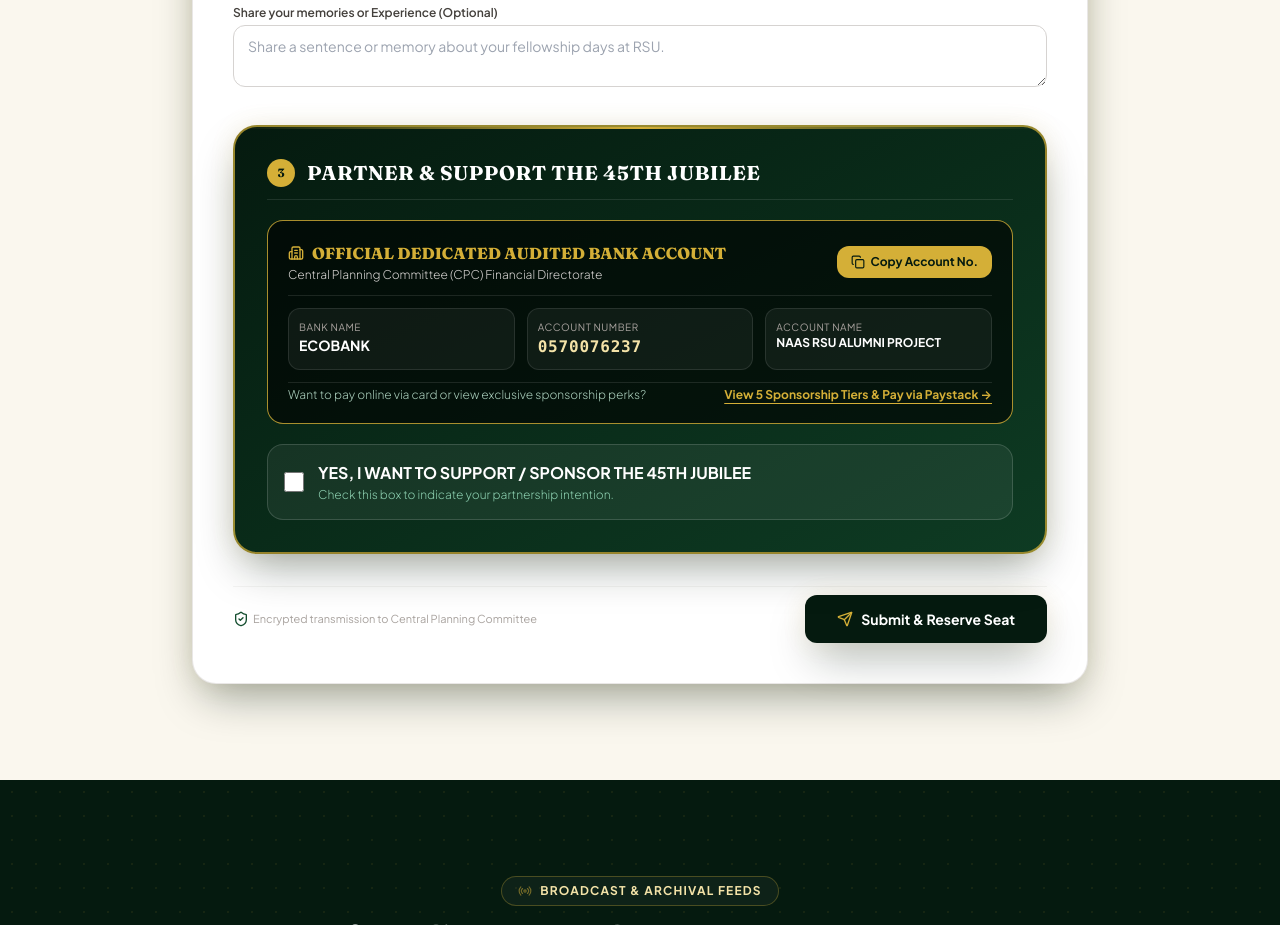
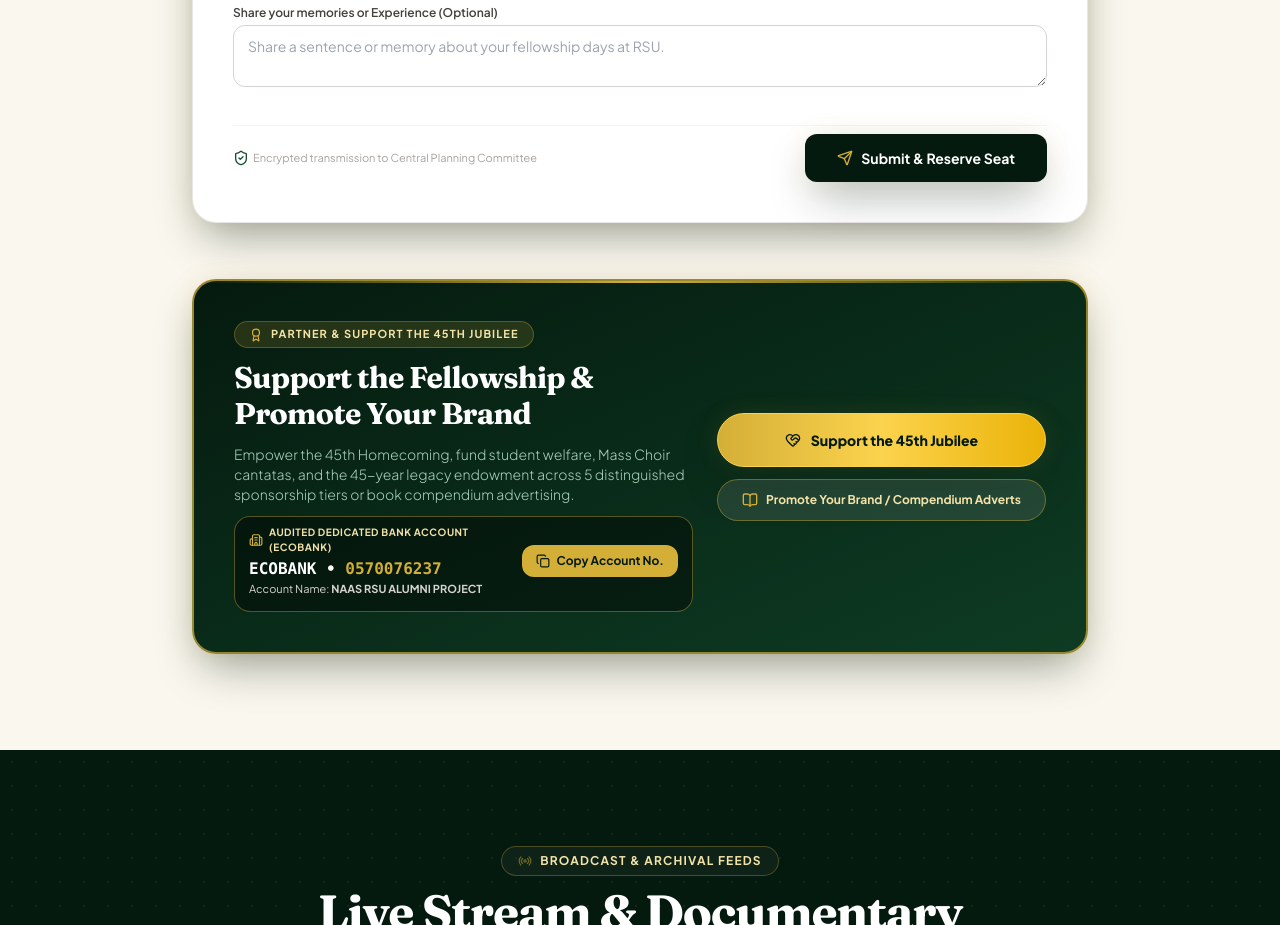
Before and after one commit to NATION-eng/RSU-ALUMINI-WEBSITE-, a React (Vite) app: page / in a window 1280 px wide. Shown: the part 6320-7245 px from the top of the page. Built offline with nearby package versions, Linux system fonts and the light colour scheme.

Commit message:
refactor(rsvp): clean up census form and place bold support indicator and button after the form

```diff
--- a/src/App.jsx
+++ b/src/App.jsx
@@ -133,8 +133,8 @@ export default function App() {
       {/* 6. In-Page Live "I Will Be There" DP Generator */}
       <DpGenerator />
 
-      {/* 7. Dual-Purpose Alumni Census Directory & Event RSVP System (With Bold Support Card) */}
-      <CensusRsvpSection />
+      {/* 7. Dual-Purpose Alumni Census Directory & Event RSVP System */}
+      <CensusRsvpSection onOpenSponsors={handleOpenSponsors} />
 
       {/* 8. Media, Livestream Center & Institutional Coverage */}
       <MediaSection />
--- a/src/components/CensusRsvpSection.jsx
+++ b/src/components/CensusRsvpSection.jsx
@@ -1,11 +1,11 @@
 import React, { useState } from 'react';
-import { UserCheck, CheckCircle, Database, Send, ShieldCheck, AlertCircle, Building2, Copy, Check } from 'lucide-react';
+import { UserCheck, CheckCircle, Database, Send, ShieldCheck, AlertCircle, Building2, Copy, Check, Award, HeartHandshake, BookOpen } from 'lucide-react';
 import confetti from 'canvas-confetti';
 import { supabase } from '../lib/supabase';
 import { WORLD_COUNTRIES } from '../data/countries';
 import CountrySelect from './CountrySelect';
 
-export default function CensusRsvpSection() {
+export default function CensusRsvpSection({ onOpenSponsors }) {
   const [copiedAcct, setCopiedAcct] = useState(false);
   const [formData, setFormData] = useState({
     fullName: '',
@@ -20,10 +20,7 @@ export default function CensusRsvpSection() {
     country: 'Nigeria',
     attendanceMode: 'PHYSICAL', // 'PHYSICAL' | 'VIRTUAL'
     arrivalDate: '2026-11-13',
-    tributeQuote: '',
-    willingToSupport: false,
-    supportCategory: 'General Homecoming Support',
-    supportPledge: ''
+    tributeQuote: ''
   });
 
   const [submitted, setSubmitted] = useState(false);
@@ -72,9 +69,9 @@ export default function CensusRsvpSection() {
       attendance_mode: formData.attendanceMode,
       arrival_date: formData.attendanceMode === 'PHYSICAL' && formData.arrivalDate ? formData.arrivalDate : null,
       tribute_quote: formData.tributeQuote.trim() || null,
-      willing_to_support: Boolean(formData.willingToSupport),
-      support_category: formData.willingToSupport ? formData.supportCategory : null,
-      support_pledge: formData.willingToSupport ? (formData.supportPledge.trim() || null) : null
+      willing_to_support: false,
+      support_category: null,
+      support_pledge: null
     };
 
     try {
@@ -420,131 +417,6 @@ export default function CensusRsvpSection() {
 
             </div>
 
-            {/* Step 3: BOLD SUPPORT & JUBILEE SPONSORSHIP */}
-            <div className="p-6 sm:p-8 rounded-3xl bg-gradient-to-br from-[#051A0F] via-[#092B19] to-[#0E3B23] text-white border-2 border-jubilee-gold/70 shadow-luxury relative overflow-hidden">
-              <div className="absolute top-0 left-0 right-0 h-[2px] bg-gradient-to-r from-transparent via-jubilee-gold to-transparent"></div>
-
-              <div className="flex items-center space-x-3 pb-3 mb-5 border-b border-white/10">
-                <span className="w-7 h-7 rounded-full bg-jubilee-gold text-emerald-950 flex items-center justify-center font-bold text-xs font-retro">
-                  3
-                </span>
-                <h3 className="text-base sm:text-xl font-retro font-bold text-white tracking-wide">
-                  PARTNER & SUPPORT THE 45TH JUBILEE
-                </h3>
-              </div>
-
-              {/* OFFICIAL AUDITED BANK ACCOUNT DETAILS */}
-              <div className="p-4 sm:p-5 rounded-2xl bg-black/60 border border-jubilee-gold/80 mb-5 space-y-3">
-                <div className="flex flex-col sm:flex-row sm:items-center justify-between gap-3 border-b border-white/10 pb-3">
-                  <div>
-                    <div className="text-jubilee-gold font-retro font-extrabold text-sm sm:text-base flex items-center space-x-2">
-                      <Building2 className="w-4 h-4 text-jubilee-gold shrink-0" />
-                      <span>OFFICIAL DEDICATED AUDITED BANK ACCOUNT</span>
-                    </div>
-                    <p className="text-xs text-stone-300 font-light mt-0.5">
-                      Central Planning Committee (CPC) Financial Directorate
-                    </p>
-                  </div>
-
-                  <button
-                    type="button"
-                    onClick={() => {
-                      navigator.clipboard.writeText('0570076237');
-                      setCopiedAcct(true);
-                      setTimeout(() => setCopiedAcct(false), 2500);
-                    }}
-                    className="w-full sm:w-auto inline-flex items-center justify-center space-x-1.5 px-3.5 py-2 rounded-xl bg-jubilee-gold hover:bg-amber-300 text-emerald-950 font-bold text-xs transition-all active:scale-95 shrink-0 touch-manipulation"
-                  >
-                    {copiedAcct ? <Check className="w-3.5 h-3.5" /> : <Copy className="w-3.5 h-3.5" />}
-                    <span>{copiedAcct ? 'Copied 0570076237!' : 'Copy Account No.'}</span>
-                  </button>
-                </div>
-
-                <div className="grid grid-cols-1 sm:grid-cols-3 gap-3 text-xs">
-                  <div className="p-2.5 rounded-xl bg-white/[0.05] border border-white/10">
-                    <span className="text-stone-400 block text-[10px] uppercase tracking-wider">Bank Name</span>
-                    <span className="font-bold text-white text-sm">ECOBANK</span>
-                  </div>
-                  <div className="p-2.5 rounded-xl bg-white/[0.05] border border-white/10">
-                    <span className="text-stone-400 block text-[10px] uppercase tracking-wider">Account Number</span>
-                    <span className="font-bold text-jubilee-lightgold font-mono text-base tracking-wider">0570076237</span>
-                  </div>
-                  <div className="p-2.5 rounded-xl bg-white/[0.05] border border-white/10">
-                    <span className="text-stone-400 block text-[10px] uppercase tracking-wider">Account Name</span>
-                    <span className="font-bold text-white text-xs truncate block" title="NAAS RSU ALUMNI PROJECT">NAAS RSU ALUMNI PROJECT</span>
-                  </div>
-                </div>
-
-                <div className="pt-1 flex flex-col sm:flex-row items-center justify-between gap-3 text-xs border-t border-white/10">
-                  <span className="text-emerald-100/80 font-light">
-                    Want to pay online via card or view exclusive sponsorship perks?
-                  </span>
-                  <a
-                    href="#sponsors"
-                    className="inline-flex items-center space-x-1 text-xs font-bold text-jubilee-gold hover:text-amber-200 underline decoration-jubilee-gold underline-offset-4"
-                  >
-                    <span>View 5 Sponsorship Tiers &amp; Pay via Paystack →</span>
-                  </a>
-                </div>
-              </div>
-
-              <div className="space-y-4">
-                <label className="flex items-start sm:items-center space-x-3.5 cursor-pointer p-4 rounded-2xl bg-white/[0.06] border border-white/15 hover:border-jubilee-gold transition-colors">
-                  <input
-                    type="checkbox"
-                    name="willingToSupport"
-                    checked={formData.willingToSupport}
-                    onChange={(e) => setFormData(prev => ({ ...prev, willingToSupport: e.target.checked }))}
-                    className="w-5 h-5 rounded text-jubilee-gold focus:ring-jubilee-gold border-stone-300 accent-jubilee-gold shrink-0 mt-0.5 sm:mt-0"
-                  />
-                  <div>
-                    <span className="text-sm sm:text-base font-bold text-white block">
-                      YES, I WANT TO SUPPORT / SPONSOR THE 45TH JUBILEE
-                    </span>
-                    <span className="text-xs text-emerald-200/80 font-light block mt-0.5">
-                      Check this box to indicate your partnership intention.
-                    </span>
-                  </div>
-                </label>
-
-                {formData.willingToSupport && (
-                  <div className="grid grid-cols-1 sm:grid-cols-2 gap-4 pt-2 font-sans">
-                    <div>
-                      <label className="block text-xs font-bold text-jubilee-lightgold mb-1.5 uppercase tracking-wider">
-                        Sponsorship Area of Interest
-                      </label>
-                      <select
-                        name="supportCategory"
-                        value={formData.supportCategory}
-                        onChange={handleChange}
-                        className="w-full px-3.5 py-2.5 rounded-xl bg-black/60 border border-jubilee-gold/50 text-white text-xs sm:text-sm font-medium focus:outline-none"
-                      >
-                        <option value="General Homecoming Support">General Homecoming Support</option>
-                        <option value="Student Welfare & Feeding">Undergraduate Student Welfare & Feeding</option>
-                        <option value="Mass Choir & Cantata Production">Mass Choir & Cantata Production</option>
-                        <option value="45th Legacy Project Endowment">45th Legacy Project Endowment</option>
-                        <option value="Alumni Compendium Publication">Alumni Compendium Publication</option>
-                      </select>
-                    </div>
-
-                    <div>
-                      <label className="block text-xs font-bold text-jubilee-lightgold mb-1.5 uppercase tracking-wider">
-                        Estimated Pledge / Note (Optional)
-                      </label>
-                      <input
-                        type="text"
-                        name="supportPledge"
-                        value={formData.supportPledge}
-                        onChange={handleChange}
-                        placeholder="e.g. ₦50,000 / $100 or 'Contact me'"
-                        className="w-full px-3.5 py-2.5 rounded-xl bg-black/60 border border-white/20 text-white placeholder-white/40 text-xs sm:text-sm focus:outline-none focus:border-jubilee-gold"
-                      />
-                    </div>
-                  </div>
-                )}
-              </div>
-            </div>
-
             {/* Submit */}
             <div className="pt-2 flex flex-col sm:flex-row items-center justify-between gap-4 border-t border-stone-100">
               <div className="text-[11px] text-stone-400 font-sans flex items-center space-x-1">
@@ -571,6 +443,88 @@ export default function CensusRsvpSection() {
           </form>
         )}
 
+        {/* Bold Indicator & Action Button Leading to Support / Sponsorship Section */}
+        <div className="mt-10 sm:mt-14 p-6 sm:p-10 rounded-3xl bg-gradient-to-br from-[#051A0F] via-[#092B19] to-[#0E3B23] text-white border-2 border-jubilee-gold/70 shadow-luxury relative overflow-hidden">
+          <div className="absolute top-0 left-0 right-0 h-[2px] bg-gradient-to-r from-transparent via-jubilee-gold to-transparent" />
+
+          <div className="flex flex-col lg:flex-row lg:items-center justify-between gap-6 relative z-10">
+            <div className="space-y-3 max-w-xl text-left">
+              <div className="inline-flex items-center space-x-2 px-3.5 py-1 rounded-full bg-jubilee-gold/15 text-jubilee-lightgold border border-jubilee-gold/30 text-[11px] font-bold uppercase tracking-widest">
+                <Award className="w-3.5 h-3.5 text-jubilee-gold shrink-0" />
+                <span>Partner &amp; Support the 45th Jubilee</span>
+              </div>
+
+              <h3 className="text-xl sm:text-2xl md:text-3xl font-retro font-bold text-white tracking-tight leading-tight">
+                Support the Fellowship &amp; Promote Your Brand
+              </h3>
+
+              <p className="text-xs sm:text-sm text-emerald-100/80 font-sans font-light leading-relaxed">
+                Empower the 45th Homecoming, fund student welfare, Mass Choir cantatas, and the 45-year legacy endowment across 5 distinguished sponsorship tiers or book compendium advertising.
+              </p>
+
+              {/* Official Bank Account Details with Copy Button */}
+              <div className="pt-2 p-3.5 rounded-2xl bg-black/40 border border-jubilee-gold/40 flex flex-col sm:flex-row items-stretch sm:items-center justify-between gap-2.5">
+                <div>
+                  <div className="text-[10px] uppercase font-bold tracking-wider text-jubilee-lightgold flex items-center space-x-1.5">
+                    <Building2 className="w-3.5 h-3.5 text-jubilee-gold shrink-0" />
+                    <span>Audited Dedicated Bank Account (Ecobank)</span>
+                  </div>
+                  <div className="text-sm sm:text-base font-mono font-bold text-white mt-0.5">
+                    ECOBANK • <span className="text-jubilee-gold">0570076237</span>
+                  </div>
+                  <div className="text-[11px] text-stone-300">
+                    Account Name: <strong>NAAS RSU ALUMNI PROJECT</strong>
+                  </div>
+                </div>
+
+                <button
+                  type="button"
+                  onClick={() => {
+                    navigator.clipboard.writeText('0570076237');
+                    setCopiedAcct(true);
+                    setTimeout(() => setCopiedAcct(false), 2500);
+                  }}
+                  className="inline-flex items-center justify-center space-x-1.5 px-3.5 py-2 rounded-xl bg-jubilee-gold hover:bg-amber-300 text-emerald-950 font-bold text-xs transition-all active:scale-95 shrink-0 touch-manipulation"
+                >
+                  {copiedAcct ? <Check className="w-3.5 h-3.5" /> : <Copy className="w-3.5 h-3.5" />}
+                  <span>{copiedAcct ? 'Copied 0570076237!' : 'Copy Account No.'}</span>
+                </button>
+              </div>
+            </div>
+
+            {/* Action Buttons */}
+            <div className="flex flex-col sm:flex-row lg:flex-col gap-3 shrink-0">
+              <a
+                href="#sponsors"
+                onClick={(e) => {
+                  if (onOpenSponsors) {
+                    e.preventDefault();
+                    onOpenSponsors('sponsors');
+                  }
+                }}
+                className="inline-flex items-center justify-center space-x-2.5 px-7 py-4 rounded-full text-xs sm:text-sm font-extrabold bg-gradient-to-r from-jubilee-gold via-amber-300 to-yellow-500 text-emerald-950 shadow-luxury hover:scale-105 active:scale-95 transition-all text-center touch-manipulation border border-amber-300"
+              >
+                <HeartHandshake className="w-4 h-4 text-emerald-950 shrink-0" />
+                <span>Support the 45th Jubilee</span>
+              </a>
+
+              <a
+                href="#sponsors"
+                onClick={(e) => {
+                  if (onOpenSponsors) {
+                    e.preventDefault();
+                    onOpenSponsors('ads');
+                  }
+                }}
+                className="inline-flex items-center justify-center space-x-2 px-6 py-3 rounded-full text-xs font-bold bg-white/10 hover:bg-white/15 text-jubilee-lightgold border border-jubilee-gold/40 hover:scale-105 active:scale-95 transition-all text-center touch-manipulation"
+              >
+                <BookOpen className="w-4 h-4 text-jubilee-gold shrink-0" />
+                <span>Promote Your Brand / Compendium Adverts</span>
+              </a>
+            </div>
+          </div>
+        </div>
+
       </div>
     </section>
   );
```
